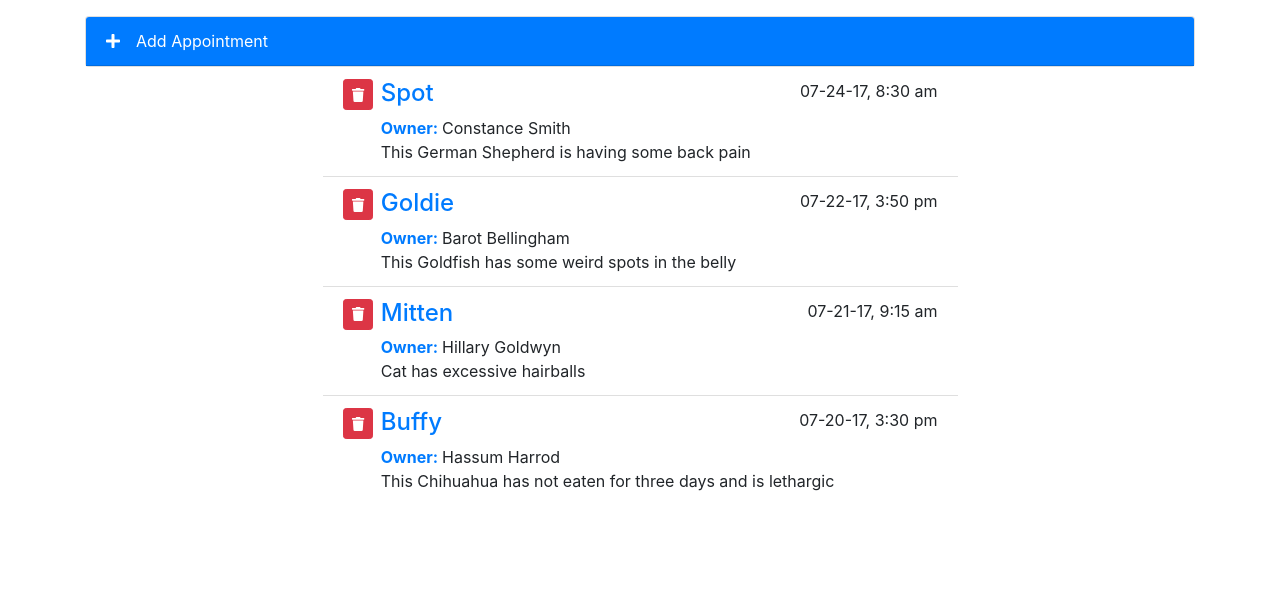
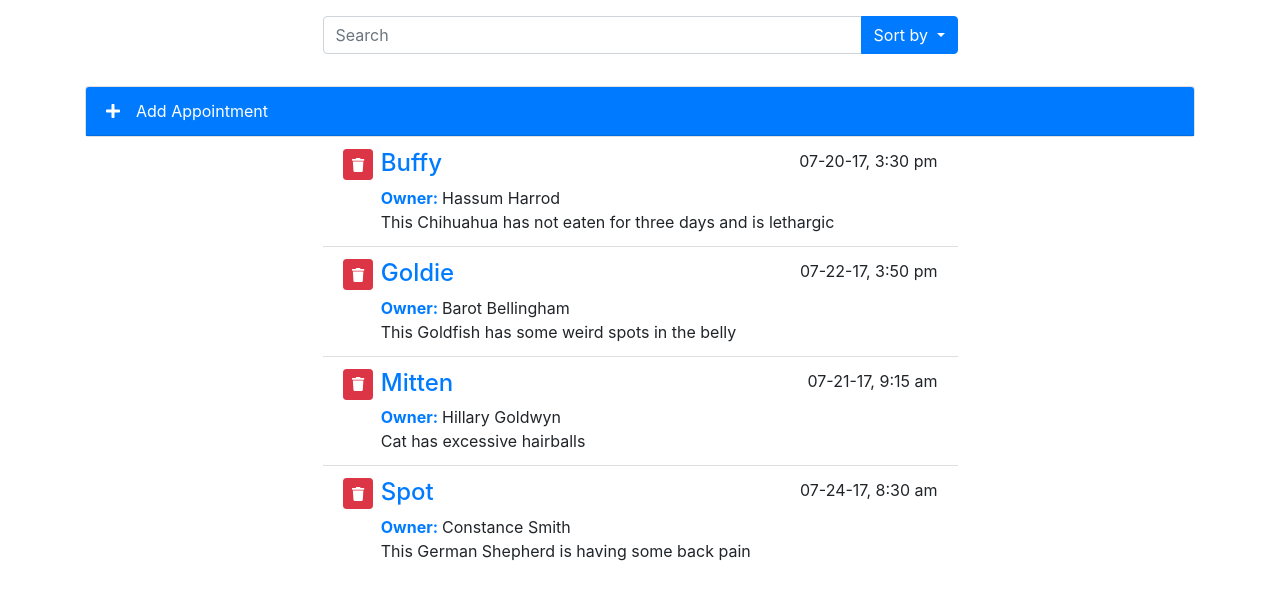
Before and after one commit to ismailsanni/vuejs-interface, a Vue app: page / in a window 1280 px wide. Shown: the top 600 px of the page. Built offline with nearby package versions, Linux system fonts and the light colour scheme.

Commit message:
add search feature

```diff
--- a/src/App.vue
+++ b/src/App.vue
@@ -1,9 +1,16 @@
 <template>
   <div id="main-app" class="container">
     <div class="row justify-content-center">
+      <search-appointment
+        @searchRecords="searchAppointment"
+        :myKey="filterKey"
+        :myDir="filterDir"
+        @requestKey="changeKey"
+        @requestDir="changeDir"
+      />
       <add-appointment @add="addItem" />
       <appointment-list
-        :appointments="appointments"
+        :appointments="filteredApts"
         @remove="removeItem"
         @edit="editItem"
       />
@@ -14,6 +21,8 @@
 <script>
 import AppointmentList from "./components/AppointmentList";
 import AddAppointment from "./components/AddAppointment";
+import SearchAppointment from "./components/SearchAppointment";
+
 import axios from "axios";
 import _ from "lodash";
 
@@ -23,7 +32,10 @@
     return {
       title: "Appointment List",
       appointments: [],
-      aptIndex: 0
+      aptIndex: 0,
+      searchTerms: "",
+      filterKey: "petName",
+      filterDir: "asc"
     };
   },
   mounted() {
@@ -38,7 +50,28 @@
   },
   components: {
     AppointmentList,
-    AddAppointment
+    AddAppointment,
+    SearchAppointment
+  },
+  computed: {
+    searchApts: function() {
+      return this.appointments.filter(item => {
+        return (
+          item.petName.toLowerCase().match(this.searchTerms.toLowerCase()) ||
+          item.petOwner.toLowerCase().match(this.searchTerms.toLowerCase()) ||
+          item.aptNotes.toLowerCase().match(this.searchTerms.toLowerCase())
+        );
+      });
+    },
+    filteredApts: function() {
+      return _.orderBy(
+        this.searchApts,
+        item => {
+          return item[this.filterKey].toLowerCase();
+        },
+        this.filterDir
+      );
+    }
   },
   methods: {
     removeItem: function(apt) {
@@ -54,6 +87,15 @@
       apt.aptId = this.aptIndex;
       this.aptIndex++;
       this.appointments.push(apt);
+    },
+    searchAppointment: function(terms) {
+      this.searchTerms = terms;
+    },
+    changeKey: function(key) {
+      this.filterKey = key;
+    },
+    changeDir: function(dir) {
+      this.filterDir = dir;
     }
   }
 };
--- /dev/null
+++ b/src/components/SearchAppointment.vue
@@ -0,0 +1,105 @@
+import { FontAwesomeIcon } from '@fortawesome/vue-fontawesome';
+<template>
+  <div class="col-12 col-md-10 col-lg-7">
+    <div class="input-group my-3">
+      <input
+        id="SearchApts"
+        placeholder="Search"
+        type="text"
+        class="form-control"
+        aria-label="Search Appointments"
+        v-model="searchTerm"
+      />
+
+      <div class="input-group-append">
+        <button
+          type="button"
+          class="btn btn-primary dropdown-toggle"
+          data-toggle="dropdown"
+          aria-haspopup="true"
+          aria-expanded="false"
+        >
+          Sort by
+          <span class="caret"></span>
+        </button>
+
+        <div class="dropdown-menu dropdown-menu-right">
+          <a
+            href="#"
+            class="dropdown-item d-flex justify-content-between"
+            id="petName"
+            @click="$emit('requestKey', 'petName')"
+          >
+            Pet Name
+            <font-awesome-icon icon="check" v-if="myKey === 'petName'" />
+          </a>
+
+          <a
+            class="dropdown-item d-flex justify-content-between"
+            href="#"
+            id="aptDate"
+            @click="$emit('requestKey', 'aptDate')"
+          >
+            Date
+            <font-awesome-icon icon="check" v-if="myKey === 'aptDate'" />
+          </a>
+
+          <a
+            href="#"
+            class="dropdown-item d-flex justify-content-between"
+            id="ownerName"
+            @click="$emit('requestKey', 'petOwner')"
+          >
+            Owner
+            <font-awesome-icon icon="check" v-if="myKey === 'petOwner'" />
+          </a>
+
+          <div class="dropdown-divider" role="separator"></div>
+
+          <a
+            class="dropdown-item d-flex justify-content-between"
+            href="#"
+            id="asc"
+            @click="$emit('requestDir', 'asc')"
+          >
+            Asc
+            <font-awesome-icon icon="check" v-if="myDir === 'asc'" />
+          </a>
+
+          <a
+            class="dropdown-item d-flex justify-content-between"
+            href="#"
+            id="desc"
+            @click="$emit('requestDir', 'desc')"
+          >
+            Desc
+            <font-awesome-icon icon="check" v-if="myDir === 'desc'" />
+          </a>
+        </div>
+      </div>
+    </div>
+  </div>
+</template>
+
+<script>
+import { FontAwesomeIcon } from "@fortawesome/vue-fontawesome";
+export default {
+  name: "AddAppointment",
+  data: function() {
+    return {
+      searchTerm: ""
+    };
+  },
+  watch: {
+    searchTerm: function() {
+      this.$emit("searchRecords", this.searchTerm);
+    }
+  },
+  props: ["myKey", "myDir"],
+  components: {
+    FontAwesomeIcon
+  }
+};
+</script>
+
+<style></style>
```
